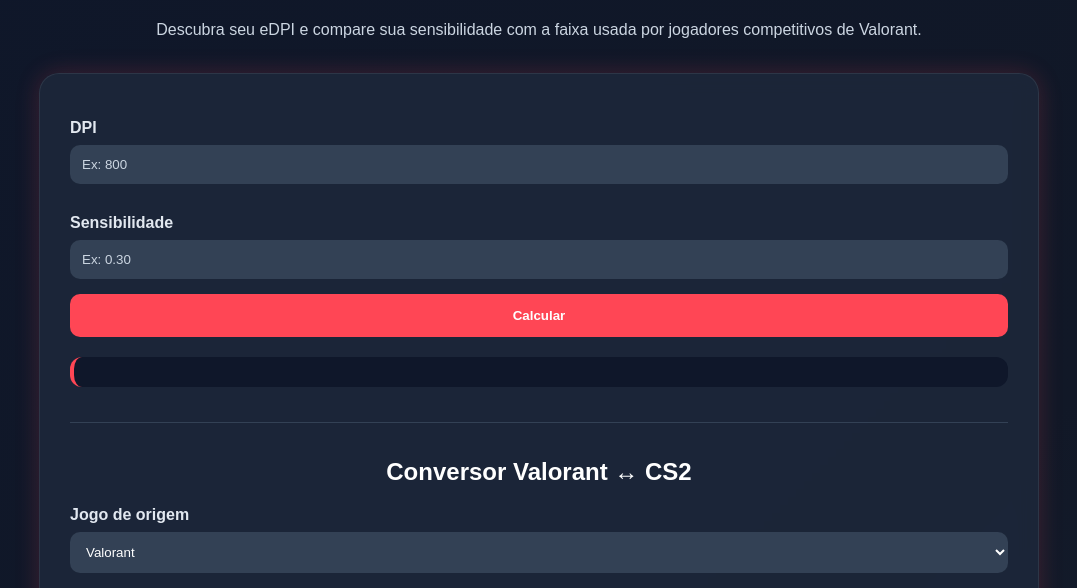
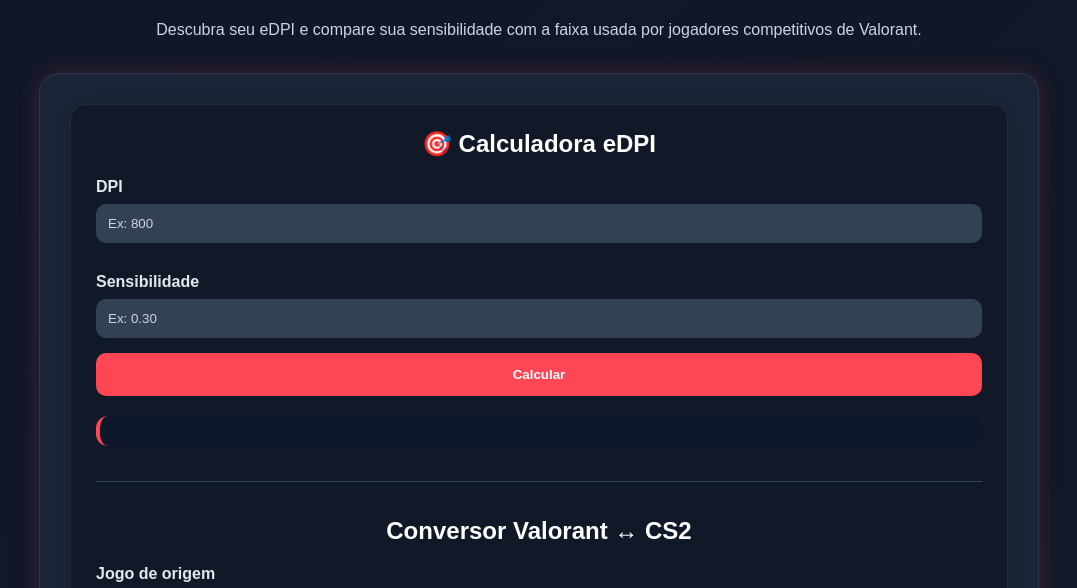
Before and after one commit to Darvinzera/aimforge-br, a plain HTML site: page index.html in a window 1280 px wide. Shown: the part 137-725 px from the top of the page, without its empty margins (101-1178 px from the left). Drawn offline with Linux system fonts and the light colour scheme.

Commit message:
Update index.html

```diff
--- a/index.html
+++ b/index.html
@@ -23,7 +23,11 @@
 
         <div class="card">
 
-            <label>DPI</label>
+            <div class="section-card">
+
+<h2>🎯 Calculadora eDPI</h2>
+
+<label>DPI</label>
             <input type="number" id="dpi" placeholder="Ex: 800">
 
             <label>Sensibilidade</label>
```
